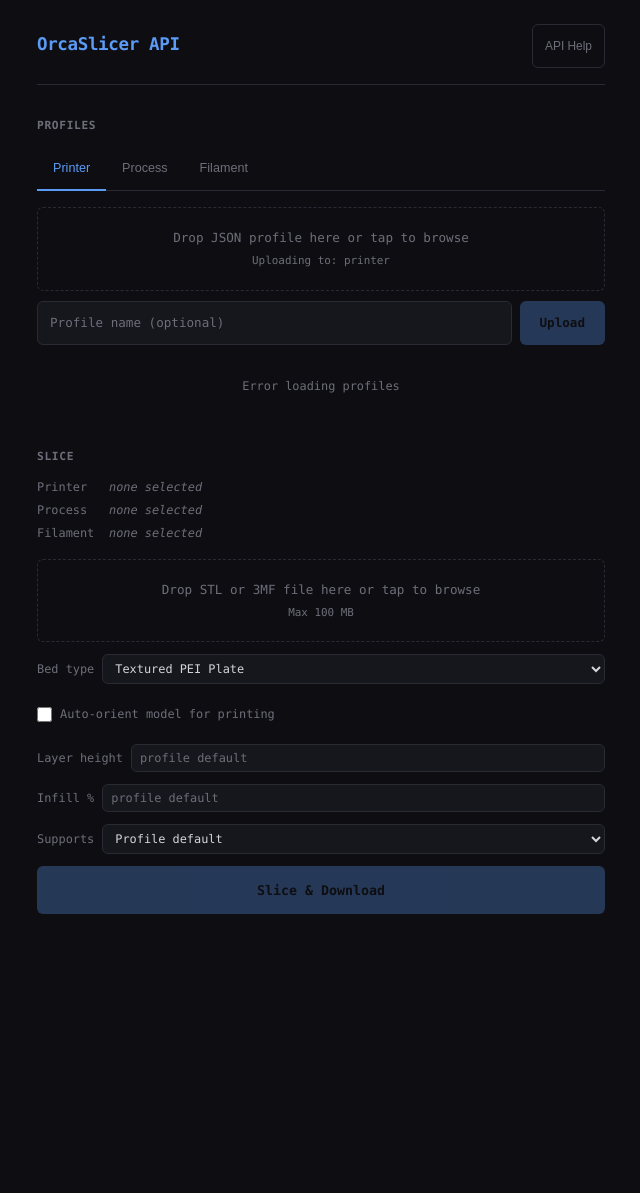
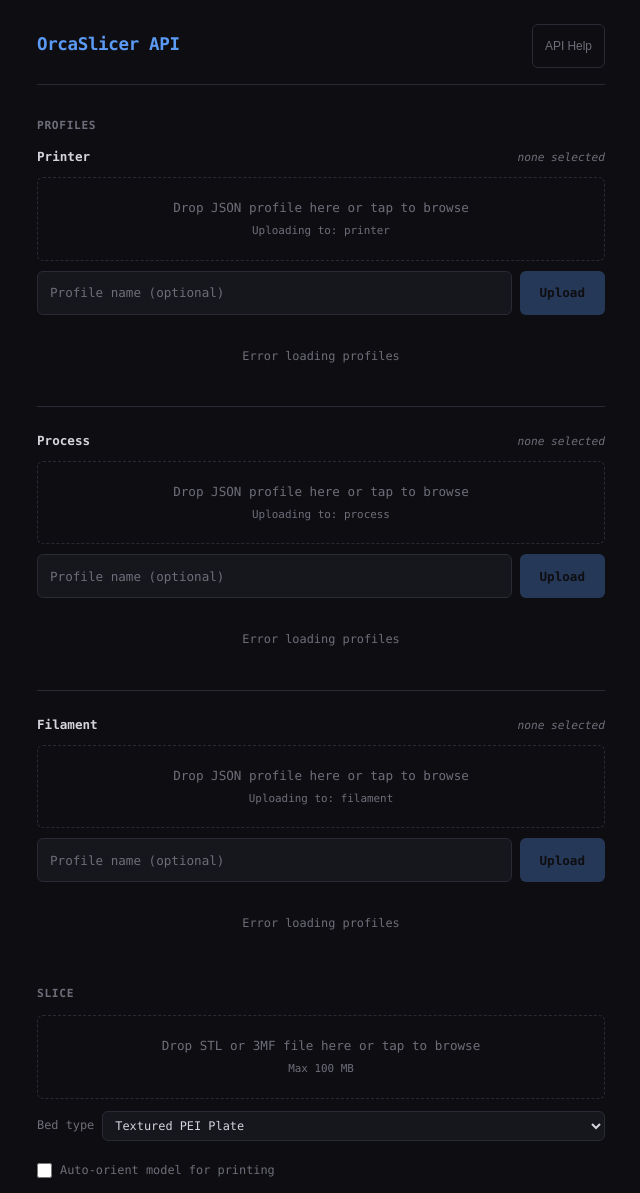
Before and after one commit to zvakanaka/orcaslicer-web, a Flask app: page / in a window 1280 px wide. Shown: the top 1193 px of the page, without its empty margins (319-959 px from the left). Before the commit the page ends 914 px from the top, so only its background shows below. Run offline with Flask 3, Linux system fonts and the light colour scheme; data that the repository does not hold is empty; parts of the project's set-up code (start-up, migrations or seed data) failed here and were passed over.

Commit message:
Unify profile tabs and auto-seed default profiles
Show printer/process/filament profiles together in one view instead of
switching tabs, and seed each category from the Sovol SV08/Protopasta
PLA fixtures on first startup so a fresh instance is immediately usable
until the user uploads or customizes their own.

```diff
--- a/app.py
+++ b/app.py
@@ -23,6 +23,14 @@
 BUNDLED_PROFILES_DIR = Path(os.environ.get(
     "BUNDLED_PROFILES_DIR",
     "/opt/orcaslicer/resources/profiles",
+))
+# Starter profiles (Sovol SV08 + Protopasta PLA) shipped with the test suite.
+# Seeded into an empty PROFILES_DIR/<category> on startup so a fresh instance
+# is immediately usable; once a category has any profile (seeded, uploaded, or
+# customized), it's left alone.
+DEFAULT_PROFILES_DIR = Path(os.environ.get(
+    "DEFAULT_PROFILES_DIR",
+    str(Path(__file__).parent / "tests" / "fixtures" / "profiles"),
 ))
 SLICE_TIMEOUT = 300  # seconds
 
@@ -50,6 +58,11 @@
 # Index of bundled system profiles: {subdir: {name: filepath}}
 # Built once at startup, used for resolving "inherits" in user profiles.
 _system_profile_index = {"machine": {}, "process": {}, "filament": {}}
+
+# Names of profiles seeded from DEFAULT_PROFILES_DIR, per category. Used to
+# flag them as defaults in the UI; a name is dropped once the profile is
+# replaced, renamed, or deleted (i.e. no longer "the untouched default").
+_default_profile_names = {"printer": set(), "process": set(), "filament": set()}
 
 
 def build_system_profile_index():
@@ -264,6 +277,47 @@
     return name
 
 
+def seed_default_profiles():
+    """Copy starter profiles into any category that has none yet.
+
+    Mirrors a normal upload (metadata injection, inherits resolution, name
+    sanitizing) so seeded profiles are indistinguishable from user uploads
+    except for the is_default flag. Categories that already have a profile
+    (from a prior seed, a volume-mounted upload, etc.) are left untouched.
+    """
+    if not DEFAULT_PROFILES_DIR.is_dir():
+        log.warning("Default profiles dir not found: %s", DEFAULT_PROFILES_DIR)
+        return
+
+    for category in VALID_CATEGORIES:
+        profile_dir = PROFILES_DIR / category
+        profile_dir.mkdir(parents=True, exist_ok=True)
+        if any(profile_dir.glob("*.json")):
+            continue
+
+        src_dir = DEFAULT_PROFILES_DIR / category
+        if not src_dir.is_dir():
+            continue
+
+        for src_file in sorted(src_dir.glob("*.json")):
+            try:
+                data = ensure_orca_metadata(src_file.read_bytes(), category)
+            except (json.JSONDecodeError, UnicodeDecodeError):
+                log.warning("Skipping invalid default profile %s", src_file)
+                continue
+
+            name = sanitize_profile_name(src_file.stem)
+            if not name:
+                continue
+
+            get_profile_path(category, name).write_bytes(data)
+            _default_profile_names[category].add(name)
+
+        if _default_profile_names[category]:
+            log.info("Seeded %d default %s profile(s)",
+                      len(_default_profile_names[category]), category)
+
+
 def validate_category(category):
     if category not in VALID_CATEGORIES:
         return jsonify(error=f"Invalid category: {category}. Must be one of: {', '.join(sorted(VALID_CATEGORIES))}"), 400
@@ -282,6 +336,7 @@
         "category": category,
         "size": stat.st_size,
         "modified": stat.st_mtime,
+        "is_default": name in _default_profile_names.get(category, set()),
     }
 
 
@@ -350,6 +405,7 @@
             "name": name,
             "size": stat.st_size,
             "modified": stat.st_mtime,
+            "is_default": name in _default_profile_names.get(category, set()),
         })
 
     return jsonify(category=category, profiles=profiles)
@@ -434,6 +490,7 @@
 
     path = get_profile_path(category, name)
     path.write_bytes(data)
+    _default_profile_names.get(category, set()).discard(name)
     return jsonify(**profile_info(category, name))
 
 
@@ -463,6 +520,7 @@
         return jsonify(error=f"Profile '{new_name}' already exists in {category}"), 409
 
     path.rename(new_path)
+    _default_profile_names.get(category, set()).discard(name)
     return jsonify(**profile_info(category, new_name))
 
 
@@ -477,6 +535,7 @@
         return jsonify(error=f"Profile '{name}' not found in {category}"), 404
 
     path.unlink()
+    _default_profile_names.get(category, set()).discard(name)
     return jsonify(deleted=name, category=category)
 
 
@@ -724,5 +783,6 @@
     TEMP_DIR.mkdir(parents=True, exist_ok=True)
 
     build_system_profile_index()
+    seed_default_profiles()
 
     app.run(host=host, port=port)
--- a/templates/index.html
+++ b/templates/index.html
@@ -83,32 +83,47 @@
   margin-bottom: 12px;
 }
 
-/* Tabs */
-.tabs {
-  display: flex;
-  gap: 0;
-  margin-bottom: 16px;
+/* Profile groups (printer/process/filament shown together, unified) */
+.profile-group {
+  margin-bottom: 24px;
+  padding-bottom: 20px;
   border-bottom: 1px solid var(--border);
 }
+.profile-group:last-child { border-bottom: none; padding-bottom: 0; margin-bottom: 0; }
 
-.tab {
-  min-height: 44px;
-  background: none;
-  border: none;
-  border-bottom: 2px solid transparent;
+.profile-group-header {
+  display: flex;
+  align-items: baseline;
+  justify-content: space-between;
+  gap: 8px;
+  margin-bottom: 10px;
+}
+.profile-group-header h3 {
+  font-size: 0.9rem;
+  font-weight: 600;
+  color: var(--text);
+}
+.profile-group-selected {
+  font-size: 0.8rem;
+  color: var(--accent);
+  white-space: nowrap;
+  overflow: hidden;
+  text-overflow: ellipsis;
+}
+.profile-group-selected.none { color: var(--muted); font-style: italic; }
+
+.default-badge {
+  display: inline-block;
+  margin-left: 6px;
+  padding: 1px 6px;
+  border-radius: 3px;
+  font-size: 0.68rem;
+  text-transform: uppercase;
+  letter-spacing: 0.04em;
   color: var(--muted);
-  font-size: 0.9rem;
-  cursor: pointer;
-  padding: 0 16px;
-  transition: all 0.15s;
-  margin-bottom: -1px;
+  border: 1px solid var(--border);
+  vertical-align: middle;
 }
-.tab.active {
-  color: var(--accent);
-  border-bottom-color: var(--accent);
-  font-weight: 500;
-}
-.tab:hover:not(.active) { color: var(--text); }
 
 /* Drop zone */
 .drop-zone {
@@ -419,44 +434,64 @@
 
   <section>
     <h2>Profiles</h2>
-    <div class="tabs">
-      <button class="tab active" data-cat="printer" onclick="switchTab('printer')">Printer</button>
-      <button class="tab" data-cat="process" onclick="switchTab('process')">Process</button>
-      <button class="tab" data-cat="filament" onclick="switchTab('filament')">Filament</button>
+
+    <div class="profile-group" data-cat="printer">
+      <div class="profile-group-header">
+        <h3>Printer</h3>
+        <span class="profile-group-selected none" id="selPrinter">none selected</span>
+      </div>
+      <div class="drop-zone" id="profileDropZone-printer">
+        <input type="file" id="profileFileInput-printer" accept=".json">
+        <div class="label">Drop JSON profile here or tap to browse</div>
+        <div class="hint">Uploading to: printer</div>
+      </div>
+      <div class="file-selected" id="profileFileSelected-printer"></div>
+      <div class="name-row">
+        <input type="text" id="profileNameInput-printer" placeholder="Profile name (optional)">
+        <button class="upload-btn" id="profileUploadBtn-printer" disabled onclick="uploadProfile('printer')">Upload</button>
+      </div>
+      <div class="profile-list" id="profileList-printer"></div>
     </div>
 
-    <div class="drop-zone" id="profileDropZone">
-      <input type="file" id="profileFileInput" accept=".json">
+    <div class="profile-group" data-cat="process">
+      <div class="profile-group-header">
+        <h3>Process</h3>
+        <span class="profile-group-selected none" id="selProcess">none selected</span>
+      </div>
+      <div class="drop-zone" id="profileDropZone-process">
+        <input type="file" id="profileFileInput-process" accept=".json">
         <div class="label">Drop JSON profile here or tap to browse</div>
-      <div class="hint" id="profileDropHint">Uploading to: printer</div>
+        <div class="hint">Uploading to: process</div>
       </div>
-    <div class="file-selected" id="profileFileSelected"></div>
-
+      <div class="file-selected" id="profileFileSelected-process"></div>
       <div class="name-row">
-      <input type="text" id="profileNameInput" placeholder="Profile name (optional)">
-      <button class="upload-btn" id="profileUploadBtn" disabled onclick="uploadProfile()">Upload</button>
+        <input type="text" id="profileNameInput-process" placeholder="Profile name (optional)">
+        <button class="upload-btn" id="profileUploadBtn-process" disabled onclick="uploadProfile('process')">Upload</button>
+      </div>
+      <div class="profile-list" id="profileList-process"></div>
     </div>
 
-    <div class="profile-list" id="profileList"></div>
+    <div class="profile-group" data-cat="filament">
+      <div class="profile-group-header">
+        <h3>Filament</h3>
+        <span class="profile-group-selected none" id="selFilament">none selected</span>
+      </div>
+      <div class="drop-zone" id="profileDropZone-filament">
+        <input type="file" id="profileFileInput-filament" accept=".json">
+        <div class="label">Drop JSON profile here or tap to browse</div>
+        <div class="hint">Uploading to: filament</div>
+      </div>
+      <div class="file-selected" id="profileFileSelected-filament"></div>
+      <div class="name-row">
+        <input type="text" id="profileNameInput-filament" placeholder="Profile name (optional)">
+        <button class="upload-btn" id="profileUploadBtn-filament" disabled onclick="uploadProfile('filament')">Upload</button>
+      </div>
+      <div class="profile-list" id="profileList-filament"></div>
+    </div>
   </section>
 
   <section>
     <h2>Slice</h2>
-
-    <div class="selection-summary" id="selectionSummary">
-      <div class="row">
-        <span class="label">Printer</span>
-        <span class="value none" id="selPrinter">none selected</span>
-      </div>
-      <div class="row">
-        <span class="label">Process</span>
-        <span class="value none" id="selProcess">none selected</span>
-      </div>
-      <div class="row">
-        <span class="label">Filament</span>
-        <span class="value none" id="selFilament">none selected</span>
-      </div>
-    </div>
 
     <div class="drop-zone" id="modelDropZone">
       <input type="file" id="modelFileInput" accept=".stl,.3mf">
@@ -521,9 +556,9 @@
   "use strict";
 
   // --- State ---
-  let activeCategory = "printer";
+  const CATEGORIES = ["printer", "process", "filament"];
   let selectedProfiles = { printer: null, process: null, filament: null };
-  let profileFileHandle = null;
+  let profileFileHandles = { printer: null, process: null, filament: null };
   let modelFileHandle = null;
 
   const PREFS_KEY = "orcaslicer-web:prefs";
@@ -579,22 +614,6 @@
     return resp;
   }
 
-  // --- Tabs ---
-
-  window.switchTab = function(cat) {
-    activeCategory = cat;
-    document.querySelectorAll(".tab").forEach(function(t) {
-      t.classList.toggle("active", t.dataset.cat === cat);
-    });
-    document.getElementById("profileDropHint").textContent = "Uploading to: " + cat;
-    profileFileHandle = null;
-    document.getElementById("profileFileSelected").textContent = "";
-    document.getElementById("profileFileInput").value = "";
-    document.getElementById("profileNameInput").value = "";
-    document.getElementById("profileUploadBtn").disabled = true;
-    loadProfiles(cat);
-  };
-
   // --- Profile drop zone ---
 
   function setupDropZone(zoneId, inputId, onFile) {
@@ -626,14 +645,16 @@
     });
   }
 
-  setupDropZone("profileDropZone", "profileFileInput", function(file) {
-    profileFileHandle = file;
-    document.getElementById("profileFileSelected").textContent = file.name;
-    document.getElementById("profileUploadBtn").disabled = false;
-    const nameInput = document.getElementById("profileNameInput");
+  CATEGORIES.forEach(function(cat) {
+    setupDropZone("profileDropZone-" + cat, "profileFileInput-" + cat, function(file) {
+      profileFileHandles[cat] = file;
+      document.getElementById("profileFileSelected-" + cat).textContent = file.name;
+      document.getElementById("profileUploadBtn-" + cat).disabled = false;
+      const nameInput = document.getElementById("profileNameInput-" + cat);
       if (!nameInput.value) {
         nameInput.value = file.name.replace(/\.json$/i, "");
       }
+    });
   });
 
   setupDropZone("modelDropZone", "modelFileInput", function(file) {
@@ -664,17 +685,14 @@
   }
 
   async function loadProfiles(cat) {
-    cat = cat || activeCategory;
-    const listEl = document.getElementById("profileList");
+    const listEl = document.getElementById("profileList-" + cat);
 
     try {
       const resp = await api("GET", "/api/profiles/" + cat);
       const data = await resp.json();
 
       if (!data.profiles || data.profiles.length === 0) {
-        if (cat === activeCategory) {
         listEl.innerHTML = '<div class="empty-msg">No ' + cat + ' profiles uploaded yet</div>';
-        }
         if (selectedProfiles[cat]) {
           selectedProfiles[cat] = null;
           updateSelectionSummary();
@@ -690,16 +708,15 @@
         saveSelectionPrefs();
       }
 
-      if (cat !== activeCategory) return;
-
       let html = "";
       data.profiles.forEach(function(p) {
         const checked = selectedProfiles[cat] === p.name ? "checked" : "";
         const selectedClass = selectedProfiles[cat] === p.name ? " selected" : "";
+        const badge = p.is_default ? '<span class="default-badge">Default</span>' : "";
         html += '<div class="profile-item' + selectedClass + '" data-name="' + p.name + '" onclick="selectProfile(\'' + cat + '\', \'' + p.name + '\')">';
         html += '<input type="radio" name="profile-' + cat + '" ' + checked + ' tabindex="-1">';
         html += '<div class="info">';
-        html += '<div class="name">' + escapeHtml(p.name) + '</div>';
+        html += '<div class="name">' + escapeHtml(p.name) + badge + '</div>';
         html += '<div class="meta">' + formatSize(p.size) + ' &middot; ' + formatDate(p.modified) + '</div>';
         html += '</div>';
         html += '<button class="delete-btn" onclick="event.stopPropagation(); downloadProfile(\'' + cat + '\', \'' + escapeHtml(p.name) + '\')" title="Download">&darr;</button>';
@@ -708,9 +725,7 @@
       });
       listEl.innerHTML = html;
     } catch (e) {
-      if (cat === activeCategory) {
       listEl.innerHTML = '<div class="empty-msg">Error loading profiles</div>';
-      }
     }
   }
 
@@ -722,27 +737,25 @@
 
   window.selectProfile = function(cat, name) {
     selectedProfiles[cat] = name;
-    if (cat === activeCategory) {
-      document.querySelectorAll("#profileList .profile-item").forEach(function(el) {
+    document.querySelectorAll("#profileList-" + cat + " .profile-item").forEach(function(el) {
       const isSelected = el.dataset.name === name;
       el.classList.toggle("selected", isSelected);
       el.querySelector("input[type=radio]").checked = isSelected;
     });
-    }
     updateSelectionSummary();
     updateSliceBtn();
     saveSelectionPrefs();
   };
 
   function updateSelectionSummary() {
-    ["printer", "process", "filament"].forEach(function(cat) {
+    CATEGORIES.forEach(function(cat) {
       var el = document.getElementById("sel" + cat.charAt(0).toUpperCase() + cat.slice(1));
       if (selectedProfiles[cat]) {
         el.textContent = selectedProfiles[cat];
-        el.className = "value";
+        el.className = "profile-group-selected";
       } else {
         el.textContent = "none selected";
-        el.className = "value none";
+        el.className = "profile-group-selected none";
       }
     });
   }
@@ -752,29 +765,29 @@
     document.getElementById("sliceBtn").disabled = !ready;
   }
 
-  window.uploadProfile = async function() {
-    if (!profileFileHandle) return;
+  window.uploadProfile = async function(cat) {
+    if (!profileFileHandles[cat]) return;
 
-    var btn = document.getElementById("profileUploadBtn");
+    var btn = document.getElementById("profileUploadBtn-" + cat);
     btn.disabled = true;
     btn.textContent = "...";
 
-    var name = document.getElementById("profileNameInput").value.trim();
+    var name = document.getElementById("profileNameInput-" + cat).value.trim();
     var form = new FormData();
-    form.append("file", profileFileHandle);
+    form.append("file", profileFileHandles[cat]);
     if (name) form.append("name", name);
 
     try {
-      var resp = await api("POST", "/api/profiles/" + activeCategory, { body: form });
+      var resp = await api("POST", "/api/profiles/" + cat, { body: form });
       var data = await resp.json();
 
       if (resp.ok) {
         toast("Uploaded: " + data.name);
-        profileFileHandle = null;
-        document.getElementById("profileFileSelected").textContent = "";
-        document.getElementById("profileFileInput").value = "";
-        document.getElementById("profileNameInput").value = "";
-        loadProfiles(activeCategory);
+        profileFileHandles[cat] = null;
+        document.getElementById("profileFileSelected-" + cat).textContent = "";
+        document.getElementById("profileFileInput-" + cat).value = "";
+        document.getElementById("profileNameInput-" + cat).value = "";
+        loadProfiles(cat);
       } else {
         toast(data.error || "Upload failed");
       }
@@ -782,7 +795,7 @@
       toast("Upload error: " + e.message);
     }
 
-    btn.disabled = !profileFileHandle;
+    btn.disabled = !profileFileHandles[cat];
     btn.textContent = "Upload";
   };
 
```
Also changed, not shown: README.md, 1 other file. Lines whose indentation alone changed are shown as unchanged.
